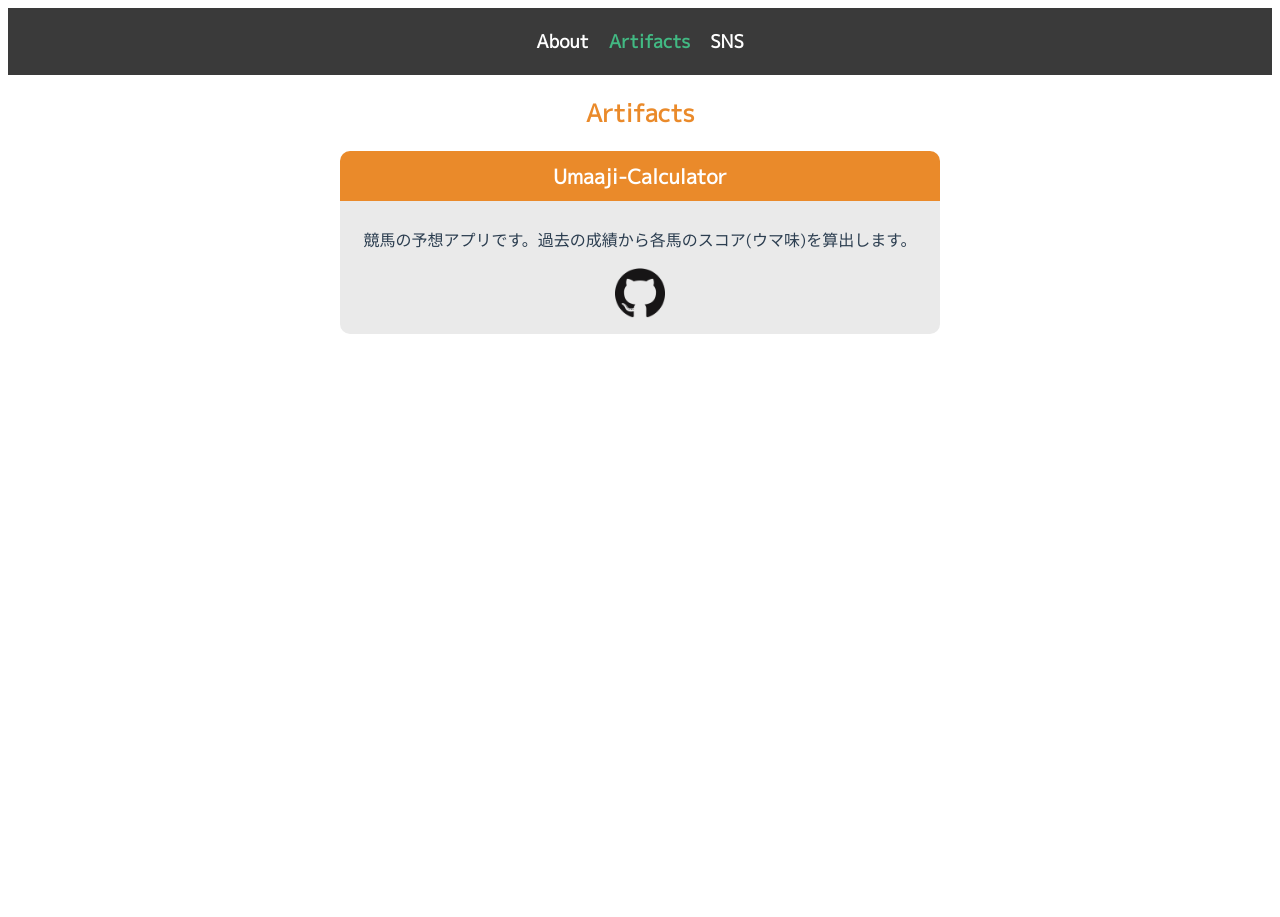
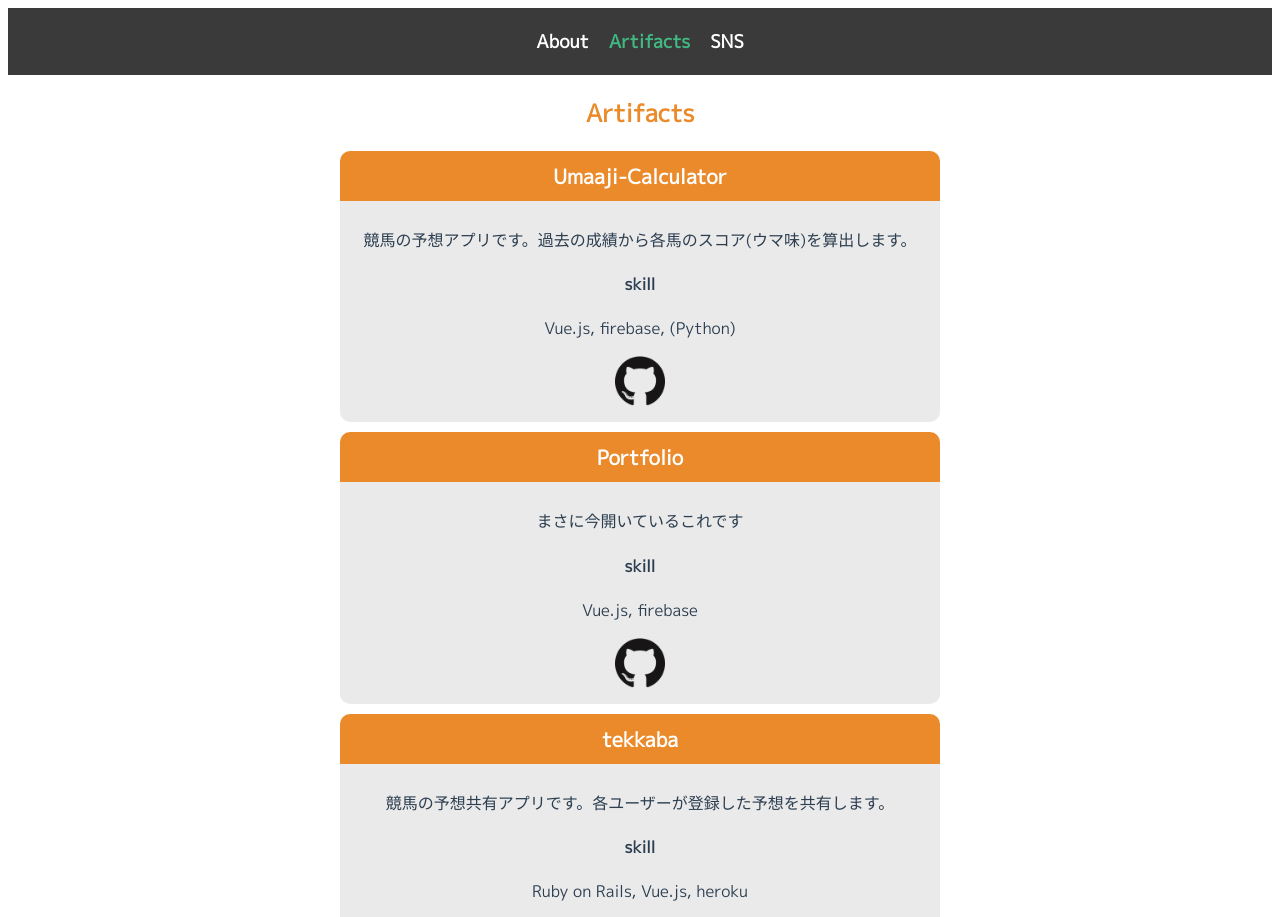
Before and after one commit to tocomi/my-portfolio, a Vue app: page /artifacts in a window 1280 px wide. Shown: the top 917 px of the page. Before the commit the page ends 800 px from the top, so only its background shows below. Built offline with nearby package versions, Linux system fonts and the light colour scheme.

Commit message:
add artifacts

```diff
--- a/src/components/Artifact.vue
+++ b/src/components/Artifact.vue
@@ -5,6 +5,8 @@
       a.link(:href="artifact.link" target="_blank")
     div.content
       p.description {{ artifact.description }}
+      h4 skill
+      p.skill {{ artifact.skill }}
       a(:href="artifact.github" target="_blank")
         img.icon(alt="github" src="../assets/github.png")
 </template>
@@ -25,7 +27,7 @@
 
 <style lang="scss" scoped>
 .artifact {
-  margin: auto;
+  margin: 10px auto;
   max-width: 600px;
   border-radius: 5px;
   .header {
--- a/src/views/Artifacts.vue
+++ b/src/views/Artifacts.vue
@@ -19,8 +19,23 @@
       {
         title: 'Umaaji-Calculator',
         description: '競馬の予想アプリです。過去の成績から各馬のスコア(ウマ味)を算出します。',
+        skill: 'Vue.js, firebase, (Python)',
         link: 'https://umaaji-calculator.firebaseapp.com/',
         github: 'https://github.com/tocomi/umaaji-calculator',
+      },
+      {
+        title: 'Portfolio',
+        description: 'まさに今開いているこれです',
+        skill: 'Vue.js, firebase',
+        link: 'https://umaaji-calculator.firebaseapp.com/',
+        github: 'https://github.com/tocomi/tekkaba',
+      },
+      {
+        title: 'tekkaba',
+        description: '競馬の予想共有アプリです。各ユーザーが登録した予想を共有します。',
+        skill: 'Ruby on Rails, Vue.js, heroku',
+        link: 'https://umaaji-calculator.firebaseapp.com/',
+        github: 'https://github.com/tocomi/tekkaba',
       },
     ]
 
```
